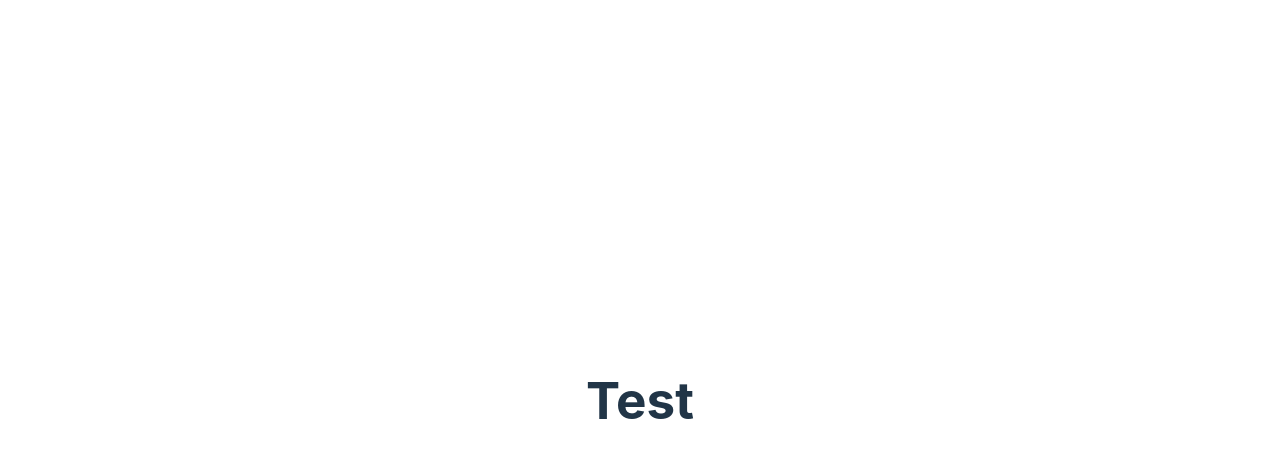
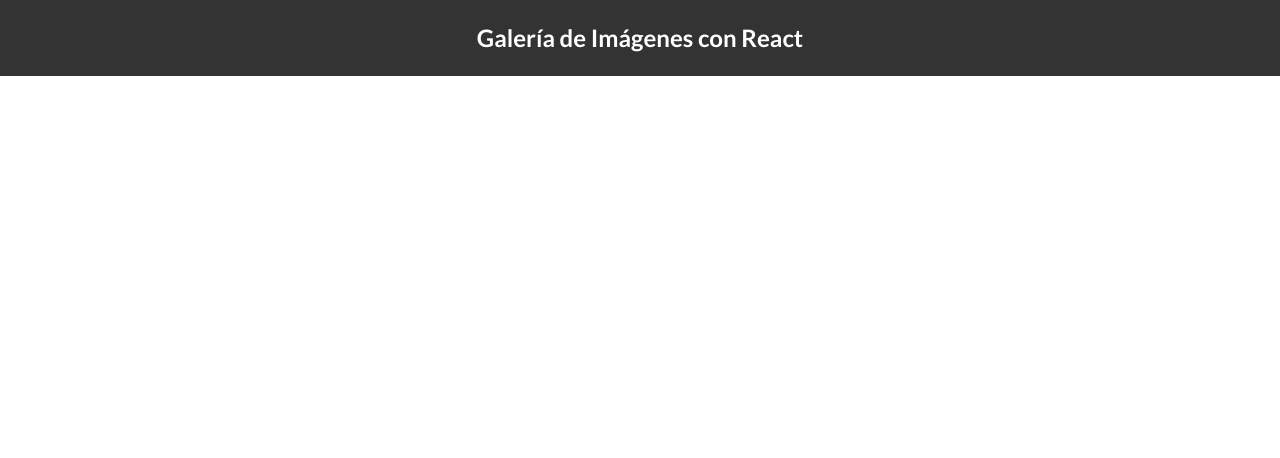
Before and after one commit to Pipexlul/U4-D1-Introduccion, a React (Vite) app: page / in a window 1280 px wide. Shown: the top 458 px of the page. Built offline with nearby package versions, Linux system fonts and the light colour scheme.

Commit message:
Add Header component styles

```diff
--- a/src/App.css
+++ b/src/App.css
@@ -1,41 +1,11 @@
-#root {
-  max-width: 1280px;
-  margin: 0 auto;
-  padding: 2rem;
-  text-align: center;
+@import url("https://fonts.googleapis.com/css2?family=Lato:wght@300;400;700&display=swap");
+
+*,
+*::before,
+*::after {
+  box-sizing: border-box;
+  margin: 0;
+  padding: 0;
+
+  font-family: "Lato", sans-serif;
 }
-
-.logo {
-  height: 6em;
-  padding: 1.5em;
-  will-change: filter;
-}
-.logo:hover {
-  filter: drop-shadow(0 0 2em #646cffaa);
-}
-.logo.react:hover {
-  filter: drop-shadow(0 0 2em #61dafbaa);
-}
-
-@keyframes logo-spin {
-  from {
-    transform: rotate(0deg);
-  }
-  to {
-    transform: rotate(360deg);
-  }
-}
-
-@media (prefers-reduced-motion: no-preference) {
-  a:nth-of-type(2) .logo {
-    animation: logo-spin infinite 20s linear;
-  }
-}
-
-.card {
-  padding: 2em;
-}
-
-.read-the-docs {
-  color: #888;
-}
--- a/src/App.tsx
+++ b/src/App.tsx
@@ -6,8 +6,8 @@
 
 function App() {
   return (
-    <div className="App">
-      <Header title="Test" />
+    <div>
+      <Header title="Galería de Imágenes con React" />
     </div>
   );
 }
--- a/src/components/Header.tsx
+++ b/src/components/Header.tsx
@@ -1,13 +1,15 @@
 import React from "react";
+
+import "../styles/Header.css";
 
 interface Props {
   title: string;
 }
 
 const Header: React.FC<Props> = ({ title }) => (
-  <header>
-    <h1>{title}</h1>
-  </header>
+  <nav className="main-nav">
+    <h1 className="main-title">{title}</h1>
+  </nav>
 );
 
 export default Header;
--- a/src/index.css
+++ b/src/index.css
@@ -1,70 +1,351 @@
-:root {
-  font-family: Inter, Avenir, Helvetica, Arial, sans-serif;
-  font-size: 16px;
-  line-height: 24px;
-  font-weight: 400;
+/*! normalize.css v8.0.1 | MIT License | github.com/necolas/normalize.css */
 
-  color-scheme: light dark;
-  color: rgba(255, 255, 255, 0.87);
-  background-color: #242424;
+/* Document
+   ========================================================================== */
 
-  font-synthesis: none;
-  text-rendering: optimizeLegibility;
-  -webkit-font-smoothing: antialiased;
-  -moz-osx-font-smoothing: grayscale;
-  -webkit-text-size-adjust: 100%;
+/**
+ * 1. Correct the line height in all browsers.
+ * 2. Prevent adjustments of font size after orientation changes in iOS.
+ */
+
+html {
+  line-height: 1.15; /* 1 */
+  -webkit-text-size-adjust: 100%; /* 2 */
 }
 
-a {
-  font-weight: 500;
-  color: #646cff;
-  text-decoration: inherit;
-}
-a:hover {
-  color: #535bf2;
-}
+/* Sections
+   ========================================================================== */
+
+/**
+ * Remove the margin in all browsers.
+ */
 
 body {
   margin: 0;
-  display: flex;
-  place-items: center;
-  min-width: 320px;
-  min-height: 100vh;
 }
 
-h1 {
-  font-size: 3.2em;
-  line-height: 1.1;
+/**
+ * Render the `main` element consistently in IE.
+ */
+
+main {
+  display: block;
 }
 
-button {
-  border-radius: 8px;
-  border: 1px solid transparent;
-  padding: 0.6em 1.2em;
-  font-size: 1em;
-  font-weight: 500;
-  font-family: inherit;
-  background-color: #1a1a1a;
-  cursor: pointer;
-  transition: border-color 0.25s;
-}
-button:hover {
-  border-color: #646cff;
-}
-button:focus,
-button:focus-visible {
-  outline: 4px auto -webkit-focus-ring-color;
+/**
+ * Correct the font size and margin on `h1` elements within `section` and
+ * `article` contexts in Chrome, Firefox, and Safari.
+ */
+
+h1 {
+  font-size: 2em;
+  margin: 0.67em 0;
 }
 
-@media (prefers-color-scheme: light) {
-  :root {
-    color: #213547;
-    background-color: #ffffff;
-  }
-  a:hover {
-    color: #747bff;
-  }
-  button {
-    background-color: #f9f9f9;
-  }
+/* Grouping content
+   ========================================================================== */
+
+/**
+ * 1. Add the correct box sizing in Firefox.
+ * 2. Show the overflow in Edge and IE.
+ */
+
+hr {
+  box-sizing: content-box; /* 1 */
+  height: 0; /* 1 */
+  overflow: visible; /* 2 */
 }
+
+/**
+ * 1. Correct the inheritance and scaling of font size in all browsers.
+ * 2. Correct the odd `em` font sizing in all browsers.
+ */
+
+pre {
+  font-family: monospace, monospace; /* 1 */
+  font-size: 1em; /* 2 */
+}
+
+/* Text-level semantics
+   ========================================================================== */
+
+/**
+ * Remove the gray background on active links in IE 10.
+ */
+
+a {
+  background-color: transparent;
+}
+
+/**
+ * 1. Remove the bottom border in Chrome 57-
+ * 2. Add the correct text decoration in Chrome, Edge, IE, Opera, and Safari.
+ */
+
+abbr[title] {
+  border-bottom: none; /* 1 */
+  text-decoration: underline; /* 2 */
+  text-decoration: underline dotted; /* 2 */
+}
+
+/**
+ * Add the correct font weight in Chrome, Edge, and Safari.
+ */
+
+b,
+strong {
+  font-weight: bolder;
+}
+
+/**
+ * 1. Correct the inheritance and scaling of font size in all browsers.
+ * 2. Correct the odd `em` font sizing in all browsers.
+ */
+
+code,
+kbd,
+samp {
+  font-family: monospace, monospace; /* 1 */
+  font-size: 1em; /* 2 */
+}
+
+/**
+ * Add the correct font size in all browsers.
+ */
+
+small {
+  font-size: 80%;
+}
+
+/**
+ * Prevent `sub` and `sup` elements from affecting the line height in
+ * all browsers.
+ */
+
+sub,
+sup {
+  font-size: 75%;
+  line-height: 0;
+  position: relative;
+  vertical-align: baseline;
+}
+
+sub {
+  bottom: -0.25em;
+}
+
+sup {
+  top: -0.5em;
+}
+
+/* Embedded content
+   ========================================================================== */
+
+/**
+ * Remove the border on images inside links in IE 10.
+ */
+
+img {
+  border-style: none;
+}
+
+/* Forms
+   ========================================================================== */
+
+/**
+ * 1. Change the font styles in all browsers.
+ * 2. Remove the margin in Firefox and Safari.
+ */
+
+button,
+input,
+optgroup,
+select,
+textarea {
+  font-family: inherit; /* 1 */
+  font-size: 100%; /* 1 */
+  line-height: 1.15; /* 1 */
+  margin: 0; /* 2 */
+}
+
+/**
+ * Show the overflow in IE.
+ * 1. Show the overflow in Edge.
+ */
+
+button,
+input {
+  /* 1 */
+  overflow: visible;
+}
+
+/**
+ * Remove the inheritance of text transform in Edge, Firefox, and IE.
+ * 1. Remove the inheritance of text transform in Firefox.
+ */
+
+button,
+select {
+  /* 1 */
+  text-transform: none;
+}
+
+/**
+ * Correct the inability to style clickable types in iOS and Safari.
+ */
+
+button,
+[type="button"],
+[type="reset"],
+[type="submit"] {
+  -webkit-appearance: button;
+}
+
+/**
+ * Remove the inner border and padding in Firefox.
+ */
+
+button::-moz-focus-inner,
+[type="button"]::-moz-focus-inner,
+[type="reset"]::-moz-focus-inner,
+[type="submit"]::-moz-focus-inner {
+  border-style: none;
+  padding: 0;
+}
+
+/**
+ * Restore the focus styles unset by the previous rule.
+ */
+
+button:-moz-focusring,
+[type="button"]:-moz-focusring,
+[type="reset"]:-moz-focusring,
+[type="submit"]:-moz-focusring {
+  outline: 1px dotted ButtonText;
+}
+
+/**
+ * Correct the padding in Firefox.
+ */
+
+fieldset {
+  padding: 0.35em 0.75em 0.625em;
+}
+
+/**
+ * 1. Correct the text wrapping in Edge and IE.
+ * 2. Correct the color inheritance from `fieldset` elements in IE.
+ * 3. Remove the padding so developers are not caught out when they zero out
+ *    `fieldset` elements in all browsers.
+ */
+
+legend {
+  box-sizing: border-box; /* 1 */
+  color: inherit; /* 2 */
+  display: table; /* 1 */
+  max-width: 100%; /* 1 */
+  padding: 0; /* 3 */
+  white-space: normal; /* 1 */
+}
+
+/**
+ * Add the correct vertical alignment in Chrome, Firefox, and Opera.
+ */
+
+progress {
+  vertical-align: baseline;
+}
+
+/**
+ * Remove the default vertical scrollbar in IE 10+.
+ */
+
+textarea {
+  overflow: auto;
+}
+
+/**
+ * 1. Add the correct box sizing in IE 10.
+ * 2. Remove the padding in IE 10.
+ */
+
+[type="checkbox"],
+[type="radio"] {
+  box-sizing: border-box; /* 1 */
+  padding: 0; /* 2 */
+}
+
+/**
+ * Correct the cursor style of increment and decrement buttons in Chrome.
+ */
+
+[type="number"]::-webkit-inner-spin-button,
+[type="number"]::-webkit-outer-spin-button {
+  height: auto;
+}
+
+/**
+ * 1. Correct the odd appearance in Chrome and Safari.
+ * 2. Correct the outline style in Safari.
+ */
+
+[type="search"] {
+  -webkit-appearance: textfield; /* 1 */
+  outline-offset: -2px; /* 2 */
+}
+
+/**
+ * Remove the inner padding in Chrome and Safari on macOS.
+ */
+
+[type="search"]::-webkit-search-decoration {
+  -webkit-appearance: none;
+}
+
+/**
+ * 1. Correct the inability to style clickable types in iOS and Safari.
+ * 2. Change font properties to `inherit` in Safari.
+ */
+
+::-webkit-file-upload-button {
+  -webkit-appearance: button; /* 1 */
+  font: inherit; /* 2 */
+}
+
+/* Interactive
+   ========================================================================== */
+
+/*
+ * Add the correct display in Edge, IE 10+, and Firefox.
+ */
+
+details {
+  display: block;
+}
+
+/*
+ * Add the correct display in all browsers.
+ */
+
+summary {
+  display: list-item;
+}
+
+/* Misc
+   ========================================================================== */
+
+/**
+ * Add the correct display in IE 10+.
+ */
+
+template {
+  display: none;
+}
+
+/**
+ * Add the correct display in IE 10.
+ */
+
+[hidden] {
+  display: none;
+}
--- /dev/null
+++ b/src/styles/Header.css
@@ -0,0 +1,13 @@
+.main-nav {
+  display: flex;
+  justify-content: center;
+  align-items: center;
+  background-color: #333;
+  color: #fff;
+  padding: 0.5rem 1rem;
+}
+
+.main-title {
+  font-size: 1.5rem;
+  font-weight: bold;
+}
```
